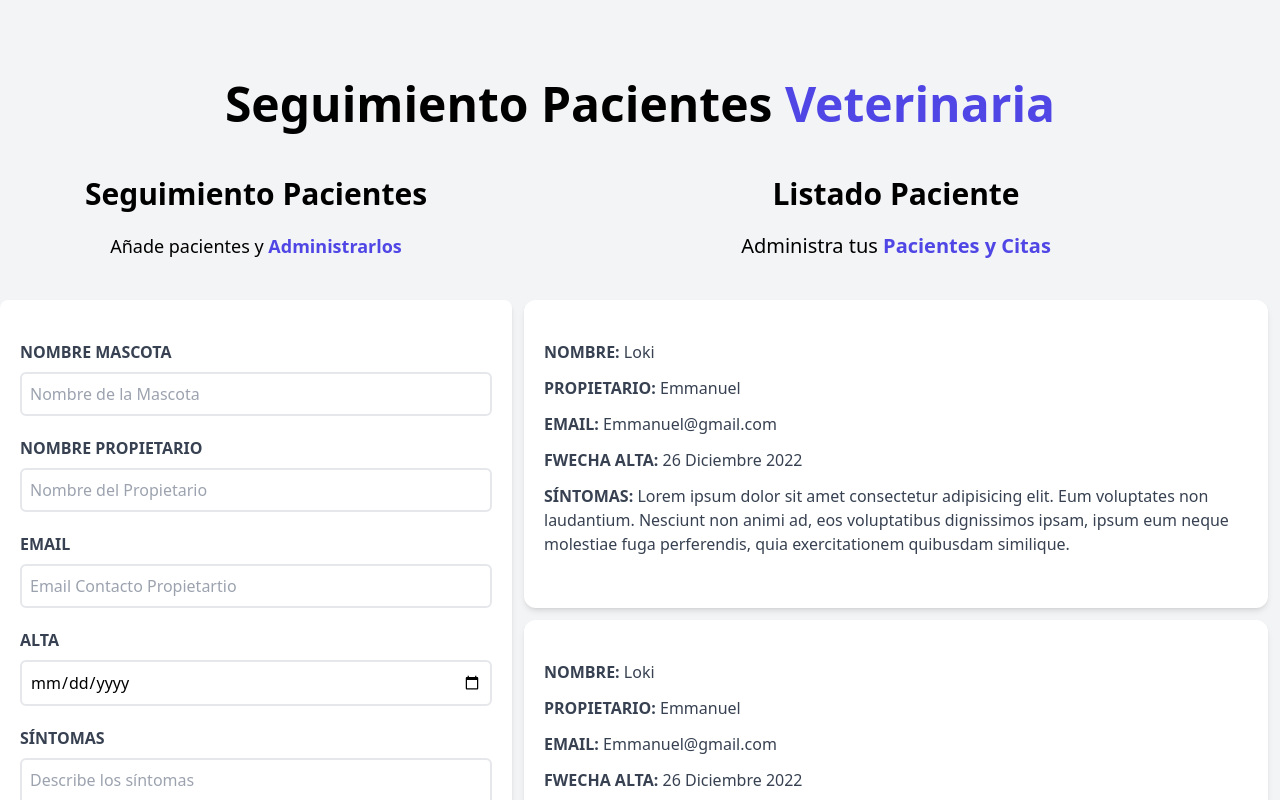
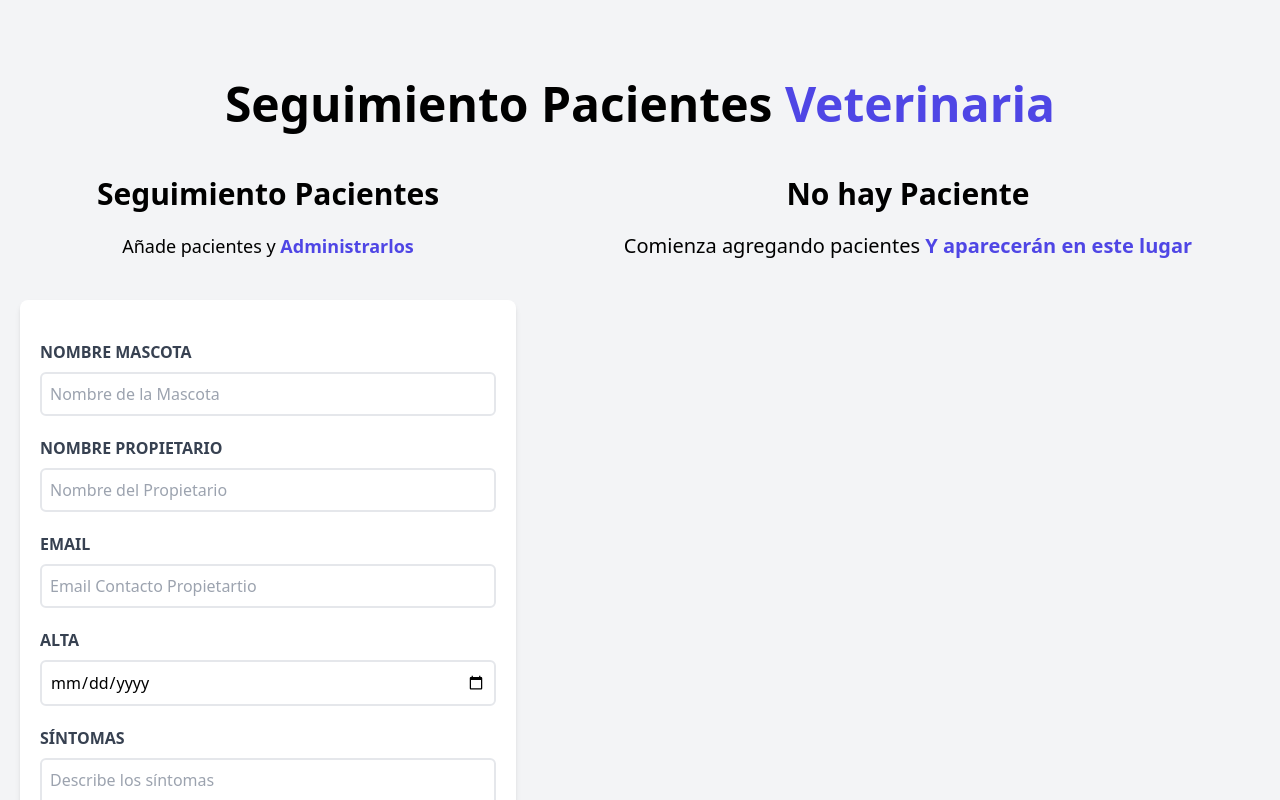
Before and after one commit to emmanuelbeltre/citas-react, a React (Vite) app: page / in a window 1280 px wide. Shown: the top 800 px of the page. Built offline with nearby package versions, Linux system fonts and the light colour scheme.

Commit message:
Avances del proyecto
Edicion y eliminacion de pacientes. Hooks mejorados. Avances con el state

```diff
--- a/src/App.jsx
+++ b/src/App.jsx
@@ -1,18 +1,33 @@
+import {useState} from "react";
 import Formulario from "./components/Formulario";
 import Header from "./components/Header";
 import ListadoPacientes from "./components/ListadoPacientes";
 
 
 function App() {
+  const [pacientes, setPacientes] = useState([]);
+  const [paciente, setPaciente]= useState({});
+  const eliminarPaciente = (id) =>{
+    const pacientesActualizados = pacientes.filter(paciente => paciente.id !== id);
+    setPacientes(pacientesActualizados)
+  }
 
-  const edad = 18;
 
   return (
     <div className="container mx-auto mt-20">
-      <Header />
+      <Header/>
       <div className="mt-12 md:flex">
-        <Formulario />
-        <ListadoPacientes />
+        <Formulario
+        pacientes={pacientes}
+        setPacientes={setPacientes}
+        paciente={paciente}
+        setPaciente={setPaciente}
+        />
+        <ListadoPacientes
+        pacientes={pacientes}
+        setPaciente={setPaciente}
+        eliminarPaciente={eliminarPaciente}
+        />
       </div>
      </div>
   )
--- /dev/null
+++ b/src/components/Error.jsx
@@ -0,0 +1,11 @@
+
+
+const Error = ({children}) => {
+  return (
+    <div className='bg-red-800 text-white text-center p-3 uppercase font-bold mb-3 rounded'>
+        {children}
+  </div>
+  )
+}
+
+export default Error
--- a/src/components/Formulario.jsx
+++ b/src/components/Formulario.jsx
@@ -1,15 +1,102 @@
-import React from 'react'
+import { useEffect, useState} from 'react'
+import Error from './Error';
 
-const Formulario = () => {
+const Formulario = ({pacientes, setPacientes, paciente, setPaciente}) => {
+  const [nombre, setNombre] = useState('');
+  const [propietario, setPropietario] = useState('');
+  const [email, setEmail] = useState('');
+  const [fecha, setFecha] = useState('');
+  const [sintomas, setSintomas] = useState('');
+
+  const [error, setError] =  useState(false);
+
+  useEffect(()=>{
+   if ( Object.keys(paciente).length >0){
+    setNombre(paciente.nombre);
+    setPropietario(paciente.propietario);
+    setEmail(paciente.email);
+    setFecha(paciente.fecha);
+    setSintomas(paciente.sintomas);
+   }
+  }, [paciente])
+
+
+
+
+  const generarId = () =>{
+    const random = Math.random().toString(36).substring(2);
+    const fecha = Date.now().toString(36);
+
+    return random + fecha;
+  }
+
+
+  const handleSubmit = (e)=>{
+    e.preventDefault();
+
+    // Validacion del formulario
+    if([nombre, propietario, email, fecha, sintomas].includes('')){
+      setError(true);
+      return;
+    }
+      setError(false)
+
+     //Objeto de paciente
+     const objetoPaciente = {
+      nombre ,
+      propietario,
+      email,
+      fecha,
+      sintomas,
+     }
+
+     if (paciente.id ){
+      //TODO: Eitando registro
+      objetoPaciente.id = paciente.id;
+
+      const pacientesActualizados = pacientes.map(pacienteState => pacienteState.id=== paciente.id
+        ? objetoPaciente : pacienteState);
+
+        setPacientes(pacientesActualizados);
+        setPaciente({});
+
+     } else{
+      //Nuevo Registro
+      objetoPaciente.id= generarId();
+      setPacientes([...pacientes, objetoPaciente]);
+     }
+
+
+
+
+      //Reiniciar Formulario
+      setNombre('');
+      setPropietario('');
+      setEmail('');
+      setFecha('');
+      setSintomas('');
+
+
+  }
+
   return (
-    <div className="md:w-1/2 lg:w-2/5">
+    <div className="md:w-1/2 lg:w-2/5 mx-5">
       <h2 className="font-black text-3xl text-center">Seguimiento Pacientes</h2>
       <p className='text-lg mt-5 text-center mb-10'>
         Añade pacientes y {''}
         <span className='text-indigo-600 font-bold'>Administrarlos</span>
       </p>
 
-      <form action="" className=" bg-white shadow-md rounded-lg py-10 px-5 mb-10">
+      <form
+      onSubmit={handleSubmit}
+      action="" className=" bg-white shadow-md rounded-lg py-10 px-5 mb-10"
+      >
+        {error && <Error >
+          <p>
+          Todos los campos son obligatorios
+          </p>
+        </Error>
+      }
       <div className='mb-5'>
             <label htmlFor="mascota" className=' block text-gray-700 uppercase font-bold '>
               Nombre Mascota
@@ -18,7 +105,10 @@
             id='mascota'
             type="text"
             placeholder='Nombre de la Mascota'
-            className=' border-2  w-full p-2 mt-2 placeholder-gray-400 rounded-md ' />
+            className=' border-2  w-full p-2 mt-2 placeholder-gray-400 rounded-md '
+            value={nombre}
+            onChange={ (e) => setNombre(e.target.value) }
+            />
         </div>
 
         <div className='mb-5'>
@@ -29,7 +119,10 @@
             id='propietario'
             type="text"
             placeholder='Nombre del Propietario'
-            className=' border-2  w-full p-2 mt-2 placeholder-gray-400 rounded-md ' />
+            className=' border-2  w-full p-2 mt-2 placeholder-gray-400 rounded-md '
+            value={propietario}
+            onChange={ (e) => setPropietario(e.target.value) }
+             />
         </div>
 
         <div className='mb-5'>
@@ -40,7 +133,10 @@
             id='email'
             type="email"
             placeholder='Email Contacto Propietartio'
-            className=' border-2  w-full p-2 mt-2 placeholder-gray-400 rounded-md ' />
+            className=' border-2  w-full p-2 mt-2 placeholder-gray-400 rounded-md '
+            value={email}
+            onChange={ (e) => setEmail(e.target.value) }
+            />
         </div>
 
         <div className='mb-5'>
@@ -50,7 +146,10 @@
             <input
             id='alta'
             type="date"
-            className=' border-2  w-full p-2 mt-2 placeholder-gray-400 rounded-md ' />
+            className=' border-2  w-full p-2 mt-2 placeholder-gray-400 rounded-md '
+            value={fecha}
+            onChange={ (e) => setFecha(e.target.value) }
+            />
         </div>
 
         <div className='mb-5'>
@@ -60,8 +159,9 @@
            <textarea
             id="sintomas"
             className=' border-2  w-full p-2 mt-2 placeholder-gray-400 rounded-md '
-
            placeholder='Describe los síntomas'
+           value={sintomas}
+            onChange={ (e) => setSintomas(e.target.value) }
             />
 
 
@@ -71,7 +171,7 @@
 
         <input type="submit"
         className=' bg-indigo-600 w-full p-3 text-white uppercase font-bold hover:bg-indigo-700 cursor-pointer transition-all'
-        value="Agregar Paciente"
+        value={paciente.id ? 'Editar paciente' : 'Agregar Paciente'}
         />
 
 
--- a/src/components/Header.jsx
+++ b/src/components/Header.jsx
@@ -1,6 +1,7 @@
 import React from 'react'
 
 function Header() {
+
   return (
     <>
       <h1 className='font-black text-5xl text-center md:w-2/3 mx-auto'>
--- a/src/components/ListadoPacientes.jsx
+++ b/src/components/ListadoPacientes.jsx
@@ -1,24 +1,42 @@
 import Paciente from "./Paciente"
 
-const ListadoPacientes = () => {
+const ListadoPacientes = ({pacientes, setPaciente, eliminarPaciente}) => {
 
   return (
+     <div className="md:w-1/2 lg:w-3/5 md:h-screen overflow-y-scroll ">
+      {pacientes && pacientes.length ? (
+        <>
+            <h2 className=" font-black text-3xl text-center">Listado Paciente</h2>
+            <p className=" text-xl mt-5 mb-10 text-center">
+            Administra tus {''}
+            <span className=" text-indigo-600 font-bold ">
+              Pacientes y Citas
+            </span>
+            </p>
+            {pacientes.map(paciente => (
+            <Paciente
+                key={paciente.id}
+                paciente={paciente}
+                setPaciente={setPaciente}
+                eliminarPaciente={eliminarPaciente}
+              />
+            ))}
 
-     <div className="md:w-1/2 lg:w-3/5 md:h-screen overflow-y-scroll">
-       <h2 className=" font-black text-3xl text-center">Listado Paciente</h2>
+        </>
+      ): (
+      <>
+      <h2 className=" font-black text-3xl text-center">No hay Paciente</h2>
+            <p className=" text-xl mt-5 mb-10 text-center">
+            Comienza agregando pacientes{' '}
+            <span className=" text-indigo-600 font-bold ">
+              Y aparecerán en este lugar
+            </span>
+            </p>
 
-       <p className=" text-xl mt-5 mb-10 text-center">
-        Administra tus {''}
-        <span className=" text-indigo-600 font-bold ">
-          Pacientes y Citas
-        </span>
-       </p>
+      </>
+    )
+    }
 
-      <Paciente/>
-      <Paciente/>
-      <Paciente/>
-      <Paciente/>
-      <Paciente/>
 
      </div>
 
--- a/src/components/Paciente.jsx
+++ b/src/components/Paciente.jsx
@@ -1,26 +1,55 @@
-const Paciente = () => {
+const Paciente = ({paciente, setPaciente, eliminarPaciente}) => {
+
+  const {nombre, propietario, email, fecha, sintomas, id} =  paciente;
+
+  const handleEliminar = () =>{
+    const respuesta = confirm('¿Deseas eliminar este paciente?');
+    if (respuesta){
+      eliminarPaciente(id)
+    }
+  }
+
+
   return (
-    <div className=" m-3 bg-white shadow-md px-5 py-10 rounded-xl">
+    <div className=" x-5 my-10 bg-white shadow-md px-5 py-10 rounded-xl">
 
     <p className=" font-bold mb-3 text-gray-700 uppercase">Nombre:{' '}
-        <span className=" font-normal normal-case">Loki</span>
+        <span className=" font-normal normal-case">{nombre}</span>
       </p>
 
       <p className=" font-bold mb-3 text-gray-700 uppercase">Propietario:{' '}
-        <span className=" font-normal normal-case">Emmanuel</span>
+        <span className=" font-normal normal-case">{propietario}</span>
       </p>
 
       <p className=" font-bold mb-3 text-gray-700 uppercase">Email:{' '}
-        <span className=" font-normal normal-case">Emmanuel@gmail.com</span>
+        <span className=" font-normal normal-case">{email}</span>
       </p>
 
       <p className=" font-bold mb-3 text-gray-700 uppercase">Fwecha Alta:{' '}
-        <span className=" font-normal normal-case">26 Diciembre 2022</span>
+        <span className=" font-normal normal-case">{fecha}</span>
       </p>
 
       <p className=" font-bold mb-3 text-gray-700 uppercase">Síntomas:{' '}
-        <span className=" font-normal normal-case">Lorem ipsum dolor sit amet consectetur adipisicing elit. Eum voluptates non laudantium. Nesciunt non animi ad, eos voluptatibus dignissimos ipsam, ipsum eum neque molestiae fuga perferendis, quia exercitationem quibusdam similique.</span>
+        <span className=" font-normal normal-case">{sintomas}</span>
       </p>
+
+      <div className=" flex justify-between mt-10">
+        <button
+        type="button"
+        className=" py-2 px-10 bg-indigo-600 hover:bg-indigo-700 text-white font-bold uppercase rounded-lg"
+        onClick={()=> setPaciente(paciente)}
+        >
+          Editar
+        </button>
+
+        <button
+        type="button"
+        className="py-2 px-10 bg-red-600 hover:bg-red-700 text-white font-bold uppercase rounded-lg"
+        onClick={handleEliminar}
+        >
+        Eliminar
+        </button>
+      </div>
 
    </div>
   )
```
